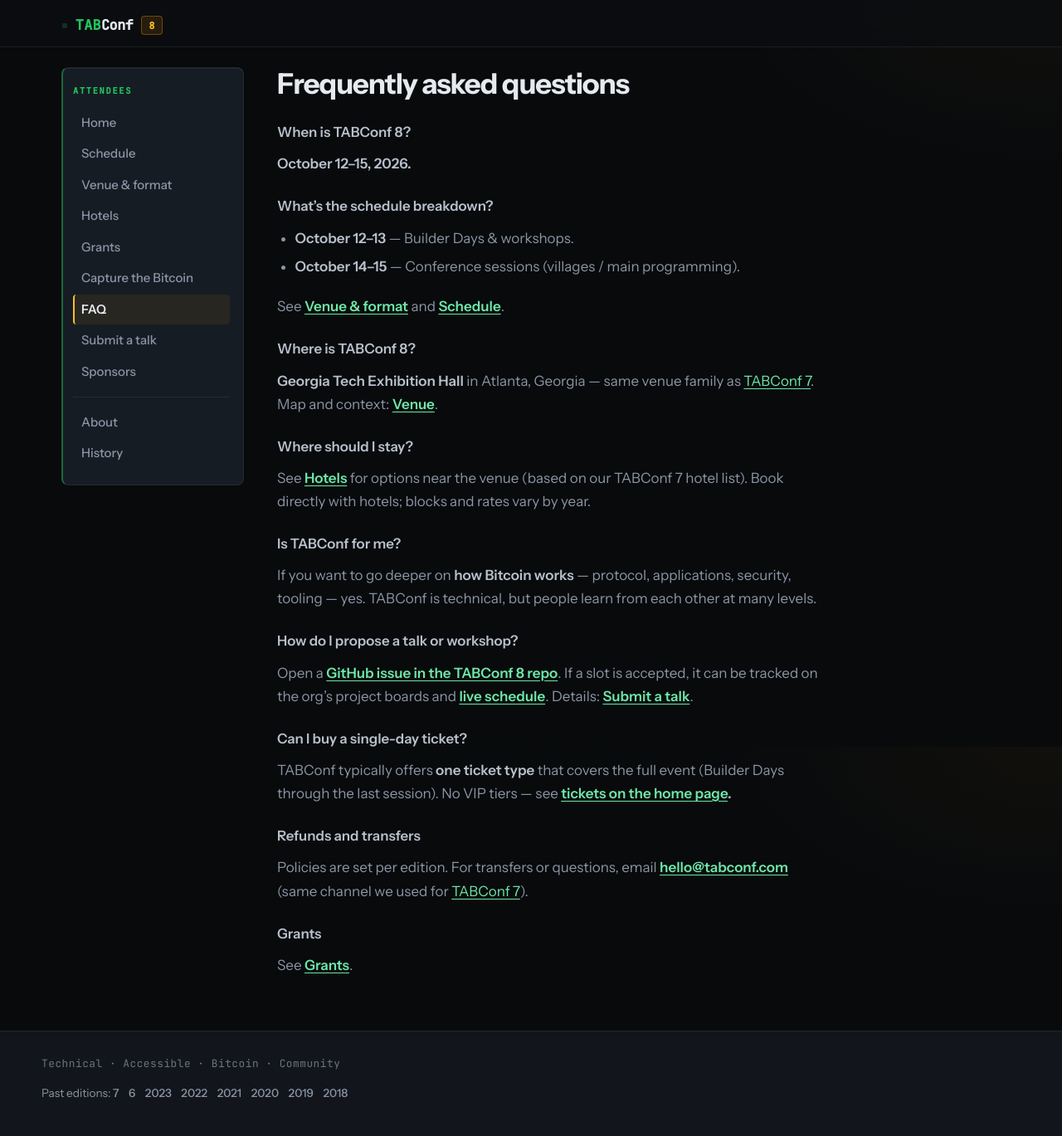
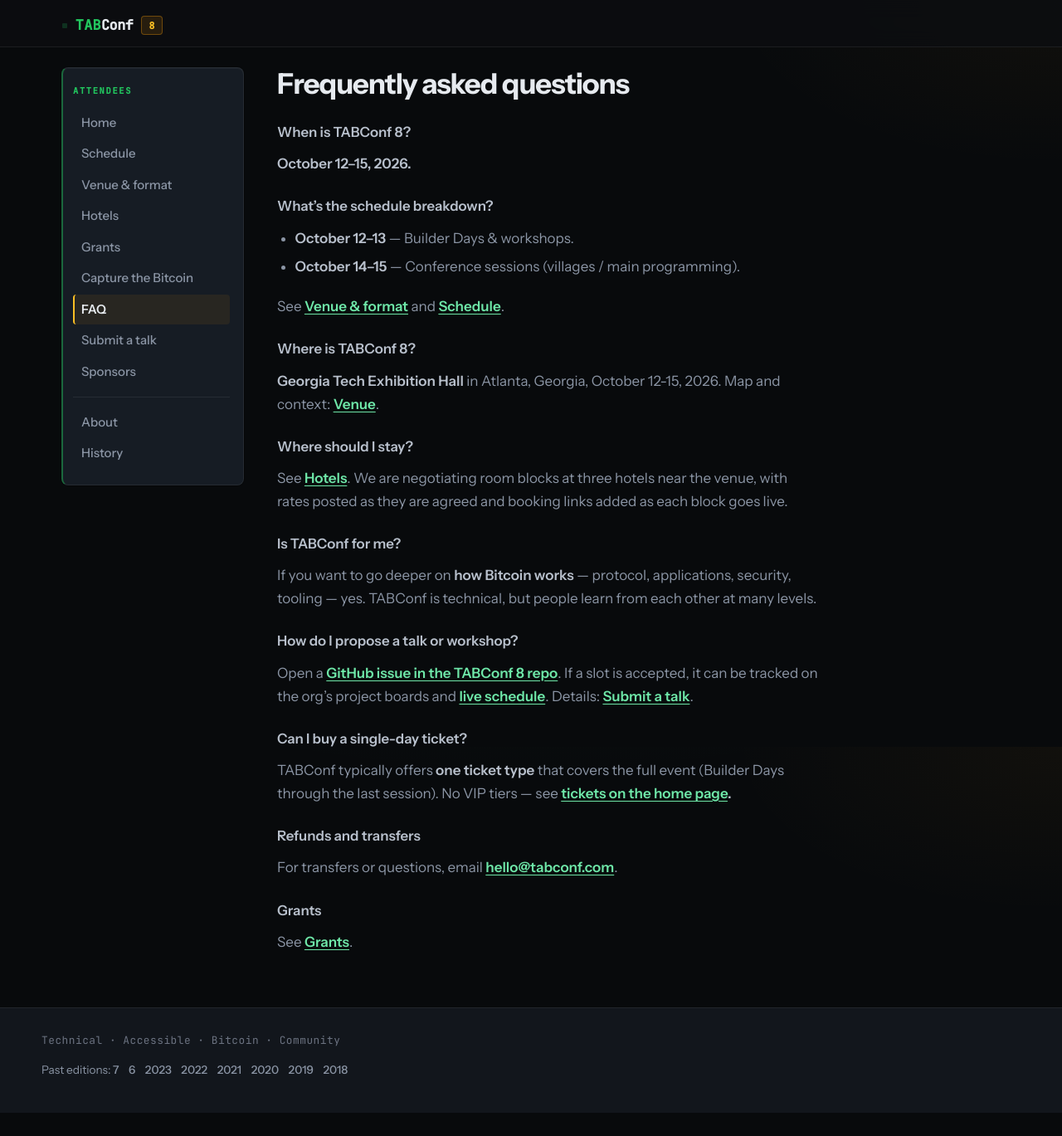
Before and after one commit to TABConf/8.tabconf.com, a Jekyll site: the page built from faq.md, in a window 1280 px wide and 1369 px high. Shown: the whole window at 83% size. Built offline with Jekyll 4.4.1, drawn with Linux system fonts in a browser that asks for light colours.

Commit message:
Stop describing the site as a copy of TABConf 7
Five pages framed TABConf 8 in terms of last year: 'Same footprint we used
for TABConf 7', 'same venue family as', 'Same workflow as', 'same flow as',
'same channel we used for', and the grant goal being 'the same as TABConf
7's program'. Reads as derivative, and the FAQ hotel line was also wrong now
that real 2026 blocks exist.

Rewritten to state what TABConf 8 is. The submit page leads with the line
Michael uses himself: the program is curated in public and nobody can buy
their way onto the stage.

Kept the genuine history: HRF's support of TABConf 7 grants, the past-year
sponsor archives, and the Past editions footer.

```diff
--- a/faq.md
+++ b/faq.md
@@ -19,11 +19,11 @@
 
 ### Where is TABConf 8?
 
-**Georgia Tech Exhibition Hall** in Atlanta, Georgia — same venue family as [TABConf 7](https://7.tabconf.com/faq). Map and context: **[Venue]({{ '/venue/' | relative_url }})**.
+**Georgia Tech Exhibition Hall** in Atlanta, Georgia, October 12-15, 2026. Map and context: **[Venue]({{ '/venue/' | relative_url }})**.
 
 ### Where should I stay?
 
-See **[Hotels]({{ '/hotels/' | relative_url }})** for options near the venue (based on our TABConf 7 hotel list). Book directly with hotels; blocks and rates vary by year.
+See **[Hotels]({{ '/hotels/' | relative_url }})**. We are negotiating room blocks at three hotels near the venue, with rates posted as they are agreed and booking links added as each block goes live.
 
 ### Is TABConf for me?
 
@@ -39,7 +39,7 @@
 
 ### Refunds and transfers
 
-Policies are set per edition. For transfers or questions, email **[hello@tabconf.com](mailto:hello@tabconf.com)** (same channel we used for [TABConf 7](https://7.tabconf.com/faq)).
+For transfers or questions, email **[hello@tabconf.com](mailto:hello@tabconf.com)**.
 
 ### Grants
 
```
Also changed, not shown: ctb.md (+1 -1 lines), grants.md (+1 -1 lines), submit.md (+1 -1 lines), venue.md (+1 -1 lines).
